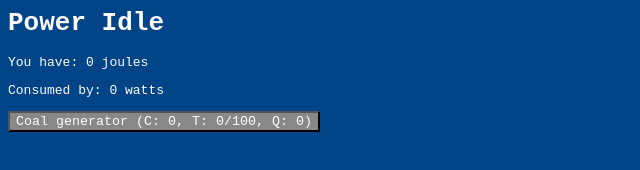
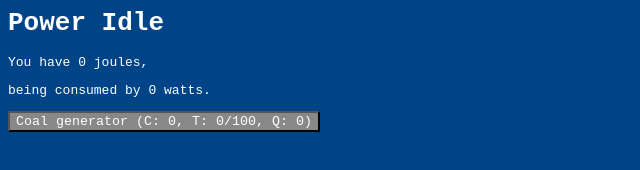
Before and after one commit to OctoBirb/metal-melt-clicker, a plain HTML site: page index.html in a window 1280 px wide. Shown: the full height of the page, 0-640 px from the left. Drawn offline with Linux system fonts and the light colour scheme.

Commit message:
it works (v0.0.0)

```diff
--- a/index.html
+++ b/index.html
@@ -5,8 +5,8 @@
     </head>
     <body>
         <h1>Power Idle</h1>
-        <p id="j">You have:    0 joules</p>
-        <p id="w">Consumed by: 0 watts</p>
+        <p id="j">You have 0 joules,</p>
+        <p id="w">consumed by 0 watts.</p>
         <button onclick="EarnJ(1)">Coal generator (C: 0, T: 0/100, Q: 0)</button>
         <script src="script.js"></script>
     </body>
--- a/script.js
+++ b/script.js
@@ -16,5 +16,6 @@ function EarnJ(x) {
 }
 
 window.setInterval(function() {
-    update()
+    update("j", "You have " + joules + " joules,")
+    update("w", "being consumed by 0 watts.")
 }, 33)
```
